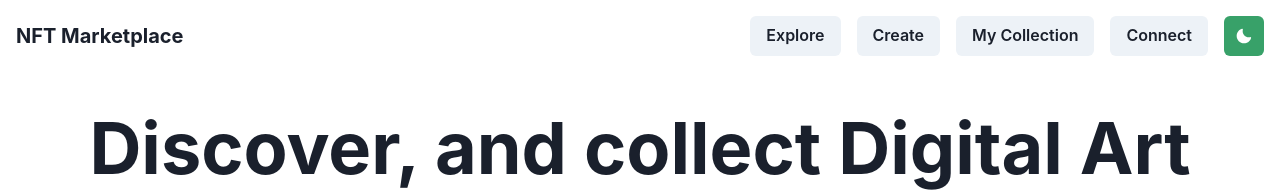
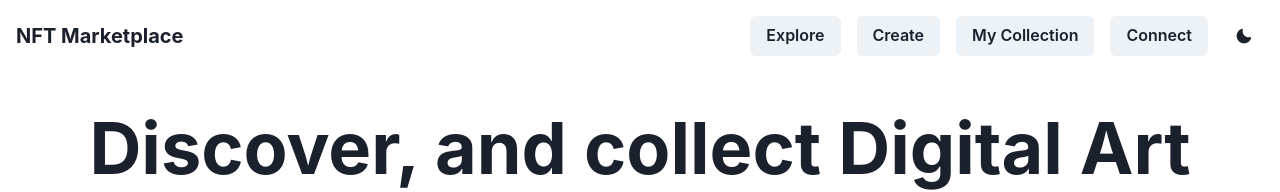
Before and after one commit to ByAziX/Nextjs-Website, a Next.js app: page / in a window 1280 px wide. Shown: the top 192 px of the page. Built offline with nearby package versions, Linux system fonts and the light colour scheme.

Commit message:
dark mode couleur buton

```diff
--- a/src/components/DarkModeSwitch.tsx
+++ b/src/components/DarkModeSwitch.tsx
@@ -1,14 +1,17 @@
-import { useColorMode, IconButton } from "@chakra-ui/react";
+import { useColorMode, IconButton, useColorModeValue } from "@chakra-ui/react";
 import { SunIcon, MoonIcon } from "@chakra-ui/icons";
 
 export const DarkModeSwitch = () => {
   const { colorMode, toggleColorMode } = useColorMode();
   const isDark = colorMode === "dark";
+  const bgColor = useColorModeValue('light.bg', 'dark.bg');
+  const textColor = useColorModeValue('light.text', 'dark.text');
+
   return (
     <IconButton
       icon={isDark ? <SunIcon /> : <MoonIcon />}
       aria-label="Toggle Theme"
-      colorScheme="green"
+      bg={bgColor}
       onClick={toggleColorMode}
     />
   );
```
